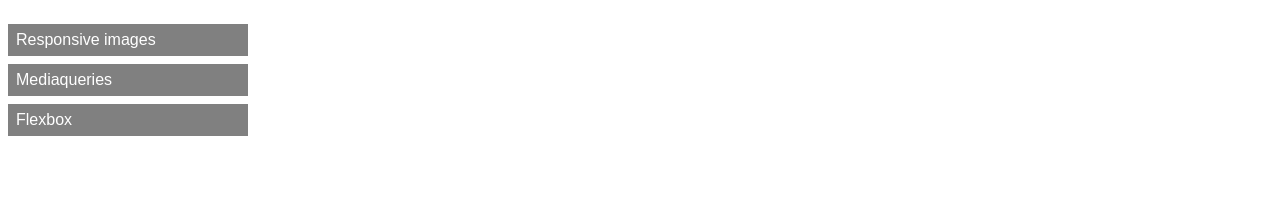
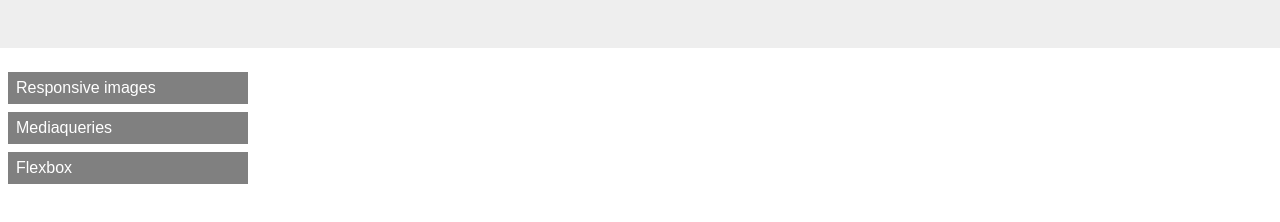
Before and after one commit to Kozlovska-Yulya/Adaptive-layout, a plain HTML site: page home-task-1/index.html in a window 1280 px wide. Drawn offline with nearby package versions, Linux system fonts and the light colour scheme.

Commit message:
corrected color and height in header

```diff
--- a/home-task-1/styles.css
+++ b/home-task-1/styles.css
@@ -9,11 +9,10 @@ html {
 
 .header {
   display: flex;
-  line-height: 3em;
-  padding-left: 1em;
-  padding-right: 1em;
+  height: 3em;
+  padding: 0 1em;
   align-items: center;
-  background-color: red;
+  background-color: #eee;
 }
 button {
   padding: 0;
```
